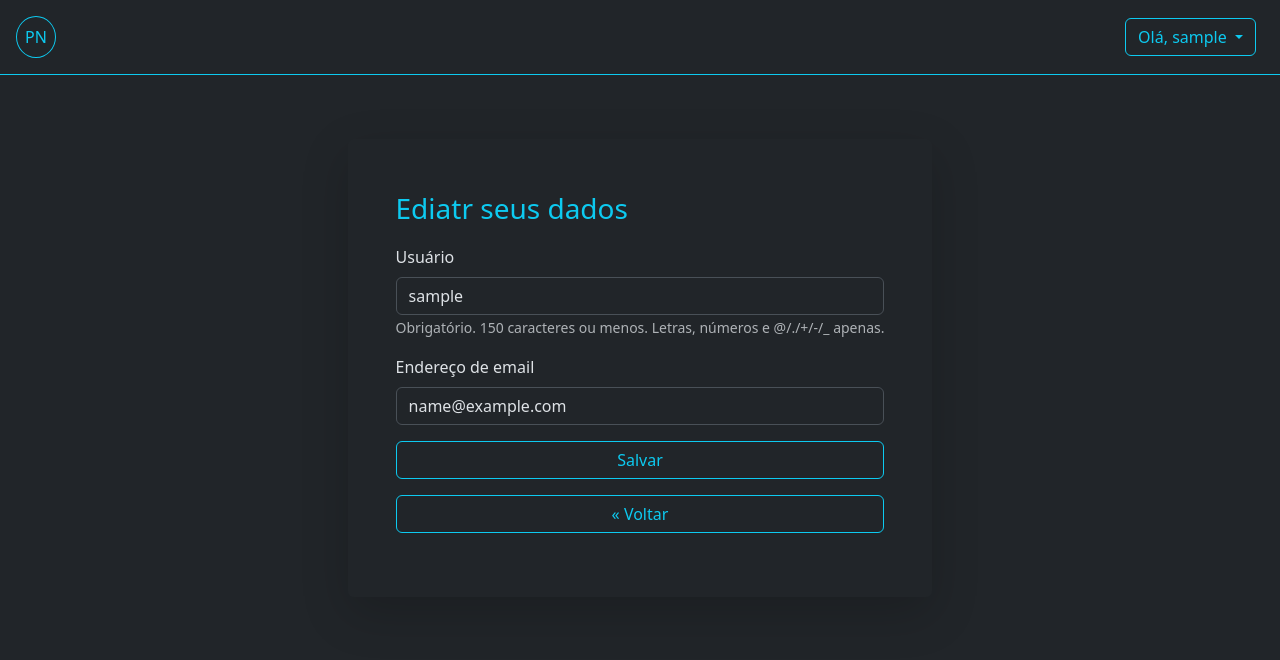
After one commit to AleDevir/Bootcamp_Portal_Noticias, a Django app: page /register/edit/1 in a window 1280 px wide. The commit adds this page. Shown: the top 660 px of the page. Run offline with Django 5.2, Linux system fonts and the light colour scheme; tables that the repository leaves empty hold one stand-in row (values such as "Sample post"); some libraries are stand-ins or nearby versions.

Commit message:
feat: cria a funcionalidade de editar usuário

```diff
--- a/app_noticias/templates/base.html
+++ b/app_noticias/templates/base.html
@@ -31,10 +31,11 @@
                 </button>
                 <ul class="dropdown-menu  ">
                     <li class="dropdown-item d-flex"><img src="{{ editar_url}}" width="22" height="22" class="mt-1" />
-                        <button class="dropdown-item text-info" type="button">Editar dados</button>
+                        <a href="{% url 'atualizar-usuario' user.id %}" class="dropdown-item text-info"
+                            type="button">Editar dados</a>
                     </li>
                     <li class="dropdown-item d-flex "><img src="{{ senha_url}}" width="20" height="20" class="mt-1" />
-                        <button class="dropdown-item text-info" type="button">Trocar senha</button>
+                        <a href="" dropdown-item text-info" type="button">Trocar senha</a>
                     </li>
 
                     <li class="dropdown-item d-flex "><img src="{{ news_url}}" width="20" height="20" class="mt-1" />
--- /dev/null
+++ b/app_noticias/templates/user_edit.html
@@ -0,0 +1,28 @@
+{% extends "base.html" %}
+{% load django_bootstrap5 %}
+{% block content %}
+
+
+<div class="d-flex col-auto  justify-content-center mt-5 p-3">
+
+  <div class=" shadow-lg p-5 mb-5  rounded ">
+    <p class="text-info fs-3">Ediatr seus dados</p>
+    <form method="post" action="{% url 'atualizar-usuario' user.id %}">
+      {% csrf_token %}
+      {% bootstrap_form form %}
+
+      <button type="submit" class="w-100 btn btn-outline-info mb-3">Salvar</button>
+
+
+
+    </form>
+
+    <div class="d-flex col  justify-content-center">
+      <a href="{% url 'home' %}" class="mb-3  w-100 text-decoration-none btn btn-outline-info">
+        &laquo; Voltar </a>
+    </div>
+
+
+  </div>
+</div>
+{% endblock %}
--- a/app_noticias/urls.py
+++ b/app_noticias/urls.py
@@ -7,6 +7,7 @@ from .views import (
     HomeListView,
     NoticiaDetailView,
     CriarUasuarioView,
+    UsuarioUpdateView,
 )
 
 APP_NAME = "app_noticia"
@@ -15,4 +16,5 @@ urlpatterns = [
     path("", HomeListView.as_view(), name='home'),
     path("<int:pk>/", NoticiaDetailView.as_view(), name="noticia-detail"),
     path("register/", CriarUasuarioView.as_view(), name='registrar-usuario'),
+    path('register/edit/<int:pk>', UsuarioUpdateView.as_view(), name='atualizar-usuario'),
 ]
--- a/app_noticias/views.py
+++ b/app_noticias/views.py
@@ -1,8 +1,8 @@
 '''
 Módulos views de cadastros
 '''
-
-from django.views.generic import ListView, DetailView, CreateView
+from django.views.generic import  DetailView, ListView
+from django.views.generic.edit import CreateView, UpdateView
 from django.contrib.auth.models import User
 from django.urls import reverse
 from .models import  Noticia
@@ -33,3 +33,13 @@ class CriarUasuarioView(CreateView):
 
     def get_success_url(self):
         return reverse('login')
+
+class UsuarioUpdateView(UpdateView):
+    '''
+    Atualiza o Usuário
+    '''
+    model = User
+    fields = ['username', 'email']
+    template_name = 'user_edit.html'
+    def get_success_url(self):
+        return reverse('home')
```
Also changed, not shown: app_noticias/templates/register copy.html (deleted, +0 -29 lines).
